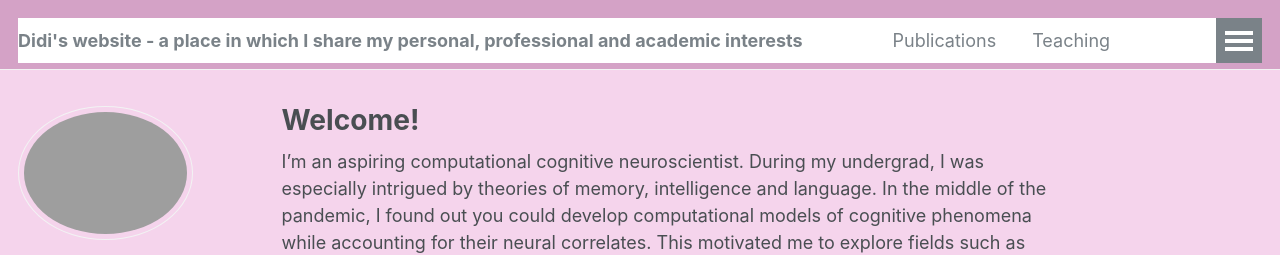
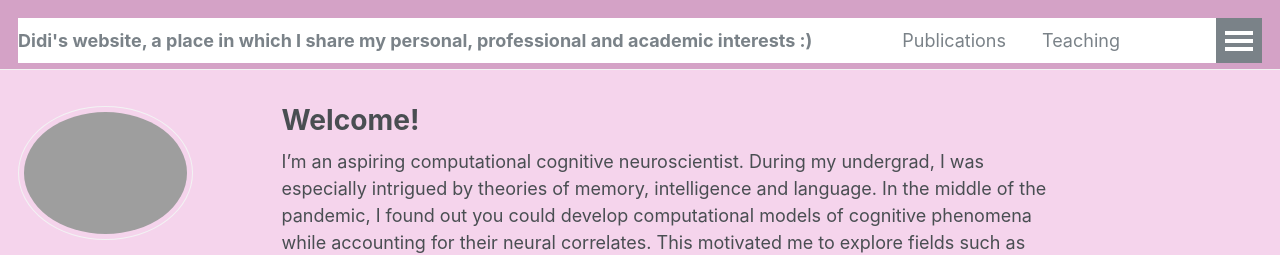
Before and after one commit to neurodidi/neurodidi.github.io, a Jekyll site: the page built from _pages/about.md, in a window 1280 px wide. Shown: the top 255 px of the page. Built offline with Jekyll 4.4.1, drawn with Linux system fonts in a browser that asks for light colours; some web fonts are replaced; a script that is not in the unit is left out.

```diff
--- a/_config.yml
+++ b/_config.yml
@@ -8,8 +8,8 @@
 
 # Basic Site Settings
 locale                   : "en-US"
-title                    : "Didi's website - a place in which I share my personal, professional and academic interests"
-title_separator          : "|"
+title                    : "Didi's website, a place in which I share my personal, professional and academic interests :)"
+title_separator          : "-"
 name                     : &name "Didi Ramsaran Chin"
 description              : &description "personal description"
 url                      : https://neurodidi.github.io # the base hostname & protocol for your site e.g. "https://mmistakes.github.io"
```
